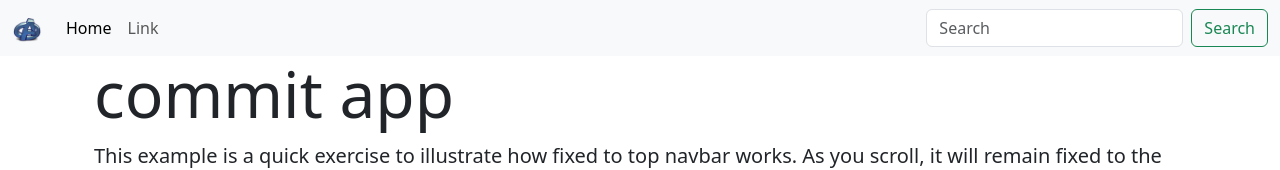
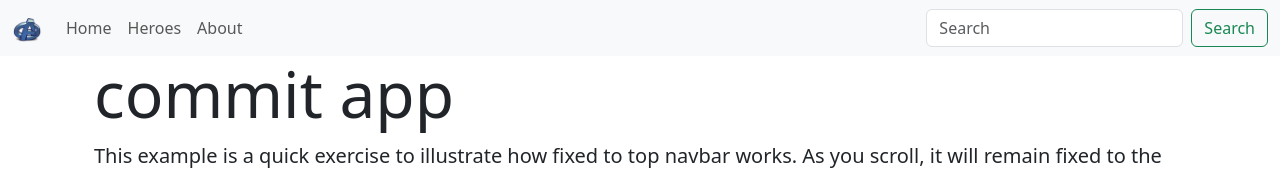
Before and after one commit to Mario-Fernando24/angulas_span, an Angular app: page /home in a window 1280 px wide. Shown: the top 170 px of the page. Built offline with nearby package versions, Linux system fonts and the light colour scheme.

Commit message:
agregar routes home, heroes and about

```diff
--- a/src/app/components/shared/navbar/navbar.component.html
+++ b/src/app/components/shared/navbar/navbar.component.html
@@ -9,10 +9,13 @@
     <div class="collapse navbar-collapse" id="navbarSupportedContent">
       <ul class="navbar-nav me-auto mb-2 mb-lg-0">
         <li class="nav-item">
-          <a class="nav-link active" aria-current="page" href="#">Home</a>
+          <a class="nav-link" [routerLink]="['home']">Home</a>
         </li>
         <li class="nav-item">
-          <a class="nav-link" href="#">Link</a>
+          <a class="nav-link" [routerLink]="['heroes']">Heroes</a>
+        </li>
+        <li class="nav-item">
+          <a class="nav-link" [routerLink]="['about']">About</a>
         </li>
       </ul>
       <form class="d-flex">
```
Also changed, not shown: src/app/app.routes.ts (+6 -1 lines).
